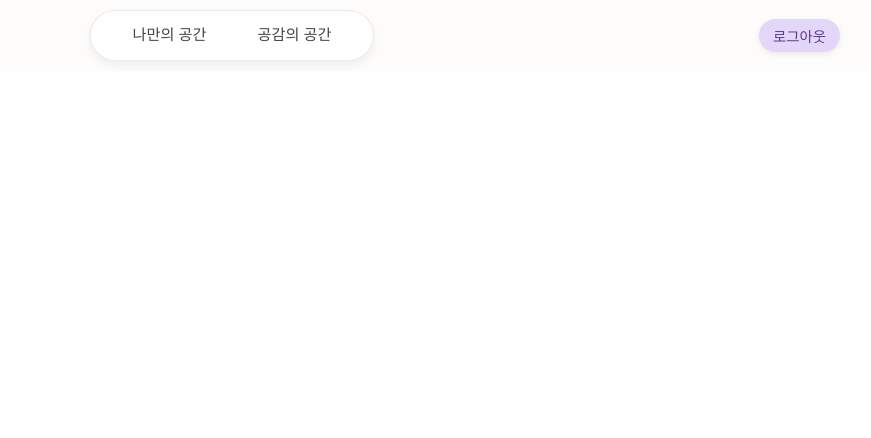
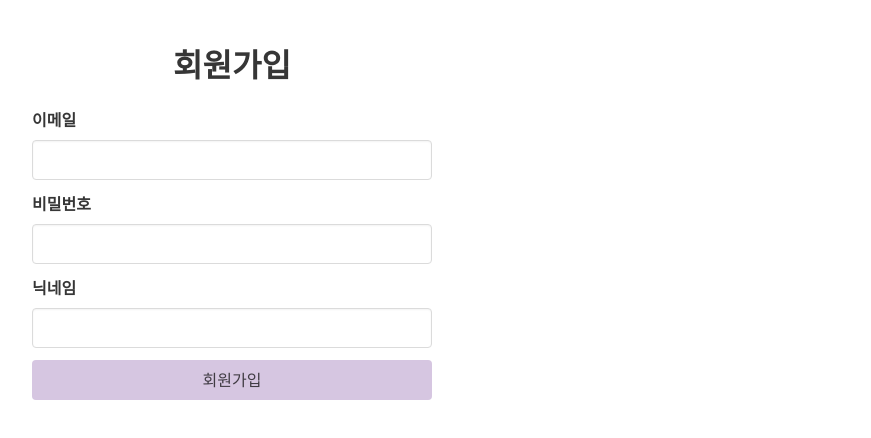
Before and after one commit to Yeju-Kang/hackerthon5-5SenseLog-FE, a React (Create React App) app: page /signup in a window 1280 px wide. Before the commit this address had no page. Shown: the top 438 px of the page, without its empty margins (408-1279 px from the left). Built offline with nearby package versions, Linux system fonts and the light colour scheme.

Commit message:
feat : 회원가입 구현

```diff
--- a/src/App.js
+++ b/src/App.js
@@ -1,50 +1,29 @@
-import { BrowserRouter, Routes, Route, useLocation } from "react-router-dom";
+import { Routes, Route, Navigate } from "react-router-dom";
 import LoginPage from "./pages/auth/LoginPage";
-import MySpacePage from "./pages/myspace/MySpacePage";
-// import WriteDiaryPage from "./pages/myspace/WriteDiaryPage";
-// import MyDiaryListPage from "./pages/myspace/MyDiaryListPage";
-// import EmotionGraphPage from "./pages/mypage/EmotionGraphPage";
+import MyPage from "./pages/myspace/MySpacePage";
 import ExplorePage from "./pages/explore/ExplorePage";
-// import ExploreTagPage from "./pages/explore/ExploreTagPage";
-// import SimilarEmotionPage from "./pages/explore/SimilarEmotionPage";
-// import NotFoundPage from "./pages/common/NotFoundPage";
-import Header from "./components/Header";
+import SignUpPage from "./pages/auth/SignupPage";
 
-function LayoutWithConditionalHeader({ children }) {
-  const location = useLocation();
-  const hideHeader = location.pathname === "/"; // 로그인 페이지에서는 헤더 숨김
+const hasAccessToken = () => {
+  return document.cookie
+    .split("; ")
+    .some((row) => row.startsWith("accessToken="));
+};
+
+function App() {
+  const isLoggedIn = hasAccessToken();
 
   return (
-    <>
-      {!hideHeader && <Header />}
-      {children}
-    </>
-  );
-}
-
-function App() {
-  return (
-    <BrowserRouter>
-      <LayoutWithConditionalHeader>
-        <Routes>
-          {/* 로그인 */}
-          <Route path="/" element={<LoginPage />} />
-          {/* 나만의 공간 */}
-          <Route path="/my" element={<MySpacePage />} />
-          {/* <Route path="/write" element={<WriteDiaryPage />} />
-          <Route path="/my-diaries" element={<MyDiaryListPage />} />
-          <Route path="/emotion-graph" element={<EmotionGraphPage />} />
-
-          {/* 공감의 공간 */}
-          <Route path="/explore" element={<ExplorePage />} />
-          {/* <Route path="/explore/tag/:tagName" element={<ExploreTagPage />} />
-          <Route path="/explore/similar" element={<SimilarEmotionPage />} />
-          <Route path="/explore/opposite" element={<OppositeEmotionPage />} /> */}
-          {/* 예외 처리 */}
-          {/* <Route path="*" element={<NotFoundPage />} /> */} */}
-        </Routes>
-      </LayoutWithConditionalHeader>
-    </BrowserRouter>
+    <Routes>
+      <Route
+        path="/"
+        element={isLoggedIn ? <Navigate to="/my" replace /> : <LoginPage />}
+      />
+      <Route path="/signup" element={<SignUpPage />} />
+      <Route path="/my" element={<MyPage />} />
+      <Route path="/explore" element={<ExplorePage />} />
+      <Route path="*" element={<Navigate to="/" replace />} />
+    </Routes>
   );
 }
 
--- a/src/api/auth.js
+++ b/src/api/auth.js
@@ -18,3 +18,12 @@ export const logout = async () => {
   await axios.post("/api/auth/logout", {}, { withCredentials: true });
   console.log("userId before remove:", localStorage.getItem("userId"));
 };
+
+export const signup = async ({ email, nickname, password }) => {
+  const response = await axios.post("/api/auth/join", {
+    email,
+    nickname,
+    password,
+  });
+  return response.data;
+};
--- a/src/index.js
+++ b/src/index.js
@@ -1,5 +1,6 @@
 import React from "react";
 import ReactDOM from "react-dom/client";
+import { BrowserRouter } from "react-router-dom"; // ✅ 추가
 import "./styles/custom.scss";
 
 import App from "./App";
@@ -8,7 +9,9 @@ import reportWebVitals from "./reportWebVitals";
 const root = ReactDOM.createRoot(document.getElementById("root"));
 root.render(
   <React.StrictMode>
-    <App />
+    <BrowserRouter>
+      <App />
+    </BrowserRouter>
   </React.StrictMode>
 );
 
--- a/src/pages/auth/LoginPage.jsx
+++ b/src/pages/auth/LoginPage.jsx
@@ -13,8 +13,8 @@ function LoginPage() {
     setErrorMsg("");
 
     try {
-      await login(email, password); // ✅ API 함수 호출
-      navigate("/my"); // ✅ 로그인 성공 시 이동
+      await login(email, password);
+      navigate("/my");
     } catch (err) {
       if (err.response?.status === 401) {
         setErrorMsg("이메일 또는 비밀번호가 잘못되었습니다.");
@@ -48,7 +48,7 @@ function LoginPage() {
             <div className="control">
               <input
                 className="input"
-                type="password" // ✅ 수정
+                type="password"
                 value={password}
                 onChange={(e) => setPassword(e.target.value)}
                 required
@@ -60,9 +60,20 @@ function LoginPage() {
             <p className="has-text-danger has-text-centered mb-3">{errorMsg}</p>
           )}
 
-          <div className="control">
+          <div className="control mb-2">
             <button className="button is-link is-fullwidth" type="submit">
               로그인
+            </button>
+          </div>
+
+          {/* 👉 회원가입 버튼 */}
+          <div className="control">
+            <button
+              type="button"
+              className="button is-light is-fullwidth"
+              onClick={() => navigate("/signup")}
+            >
+              회원가입
             </button>
           </div>
         </form>
--- a/src/pages/auth/SignupPage.jsx
+++ b/src/pages/auth/SignupPage.jsx
@@ -0,0 +1,82 @@
+import { useState } from "react";
+import { useNavigate } from "react-router-dom";
+import { signup } from "../../api/auth"; // 회원가입 API 함수
+
+function SignUpPage() {
+  const [email, setEmail] = useState("");
+  const [password, setPassword] = useState("");
+  const [nickname, setNickname] = useState("");
+  const [errorMsg, setErrorMsg] = useState("");
+
+  const navigate = useNavigate();
+
+  const handleSignUp = async (e) => {
+    e.preventDefault();
+    setErrorMsg("");
+
+    try {
+      await signup({ email, password, nickname });
+      alert("회원가입 성공! 로그인 해주세요.");
+      navigate("/"); // ✅ 회원가입 성공 시 로그인 페이지로 이동
+    } catch (err) {
+      if (err.response?.status === 400) {
+        setErrorMsg("이미 등록된 이메일입니다.");
+      } else {
+        setErrorMsg("서버 오류가 발생했습니다.");
+      }
+    }
+  };
+
+  return (
+    <section className="section">
+      <div className="container" style={{ maxWidth: "400px" }}>
+        <h1 className="title has-text-centered">회원가입</h1>
+
+        <form onSubmit={handleSignUp}>
+          <div className="field">
+            <label className="label">이메일</label>
+            <input
+              className="input"
+              type="email"
+              value={email}
+              onChange={(e) => setEmail(e.target.value)}
+              required
+            />
+          </div>
+
+          <div className="field">
+            <label className="label">비밀번호</label>
+            <input
+              className="input"
+              type="password"
+              value={password}
+              onChange={(e) => setPassword(e.target.value)}
+              required
+            />
+          </div>
+
+          <div className="field">
+            <label className="label">닉네임</label>
+            <input
+              className="input"
+              type="text"
+              value={nickname}
+              onChange={(e) => setNickname(e.target.value)}
+              required
+            />
+          </div>
+
+          {errorMsg && (
+            <p className="has-text-danger has-text-centered mb-3">{errorMsg}</p>
+          )}
+
+          <button className="button is-link is-fullwidth" type="submit">
+            회원가입
+          </button>
+        </form>
+      </div>
+    </section>
+  );
+}
+
+export default SignUpPage;
```
